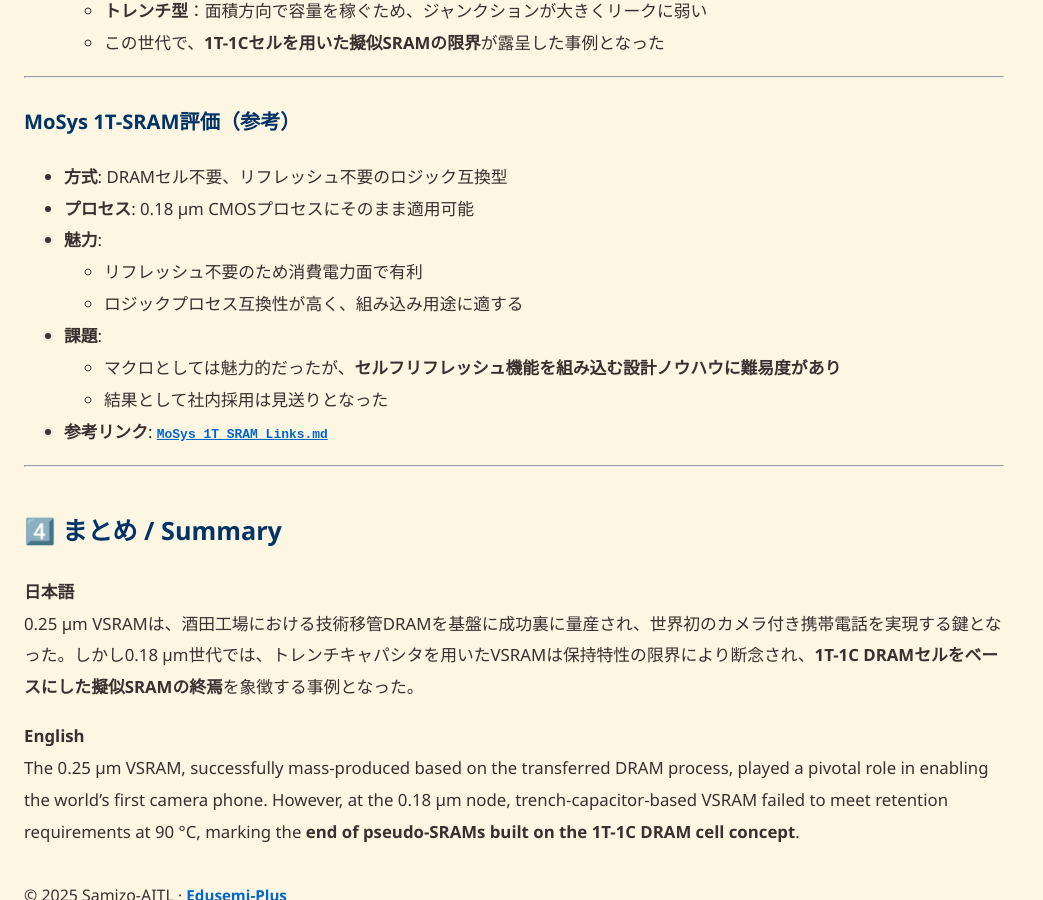
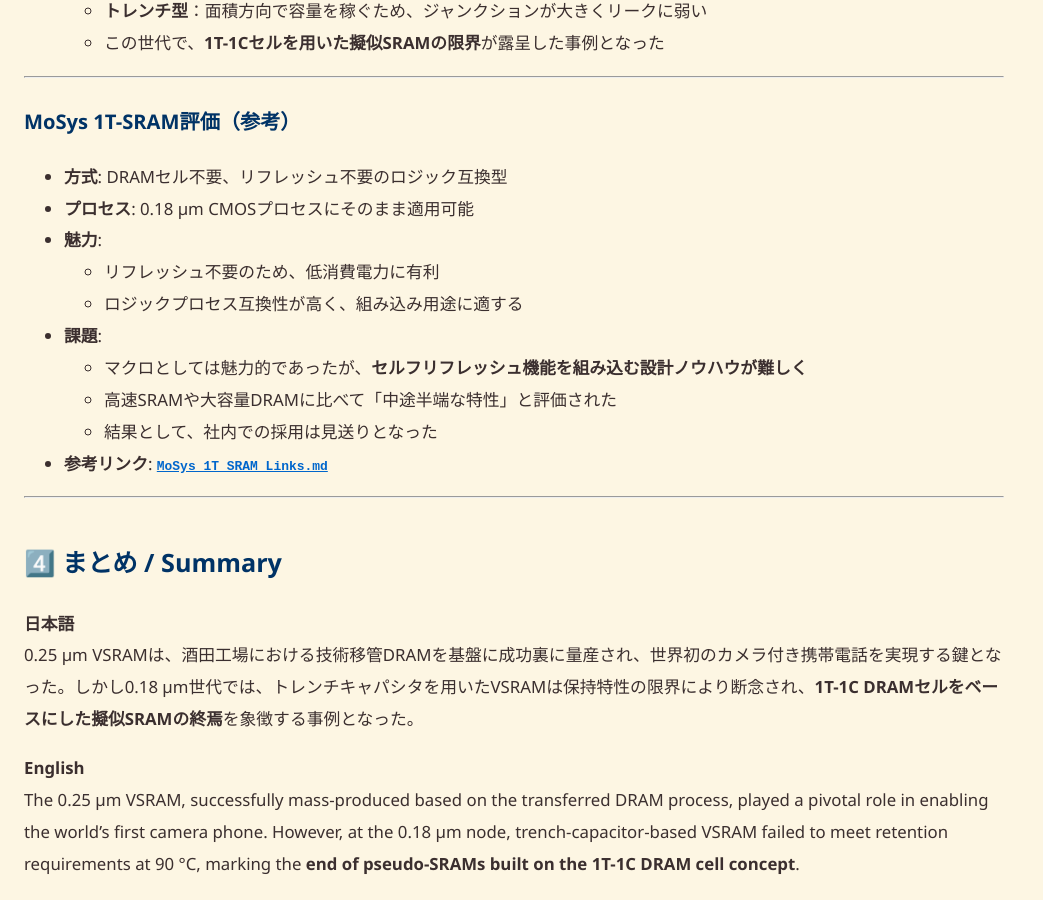
Before and after one commit to Samizo-AITL/Edusemi-Plus, a Jekyll site: the page built from archive/paper/dram_vsram/02_VSRAM_Technology.md, in a window 1280 px wide and 900 px high, scrolled down 3052 px. Shown: the whole window, without its empty margins (0-1043 px from the left). Built offline with Jekyll 4.4.1, drawn with Linux system fonts in a browser that asks for light colours.

Commit message:
Update 02_VSRAM_Technology.md

```diff
--- a/archive/paper/dram_vsram/02_VSRAM_Technology.md
+++ b/archive/paper/dram_vsram/02_VSRAM_Technology.md
@@ -102,11 +102,12 @@
 - **方式**: DRAMセル不要、リフレッシュ不要のロジック互換型
 - **プロセス**: 0.18 µm CMOSプロセスにそのまま適用可能
 - **魅力**:
-  - リフレッシュ不要のため消費電力面で有利
+  - リフレッシュ不要のため、低消費電力に有利
   - ロジックプロセス互換性が高く、組み込み用途に適する
 - **課題**:
-  - マクロとしては魅力的だったが、**セルフリフレッシュ機能を組み込む設計ノウハウに難易度があり**
-  - 結果として社内採用は見送りとなった
+  - マクロとしては魅力的であったが、**セルフリフレッシュ機能を組み込む設計ノウハウが難しく**
+  - 高速SRAMや大容量DRAMに比べて「中途半端な特性」と評価された
+  - 結果として、社内での採用は見送りとなった
 - **参考リンク**: [`MoSys_1T_SRAM_Links.md`](./MoSys_1T_SRAM_Links.md)
 
 ---
```
